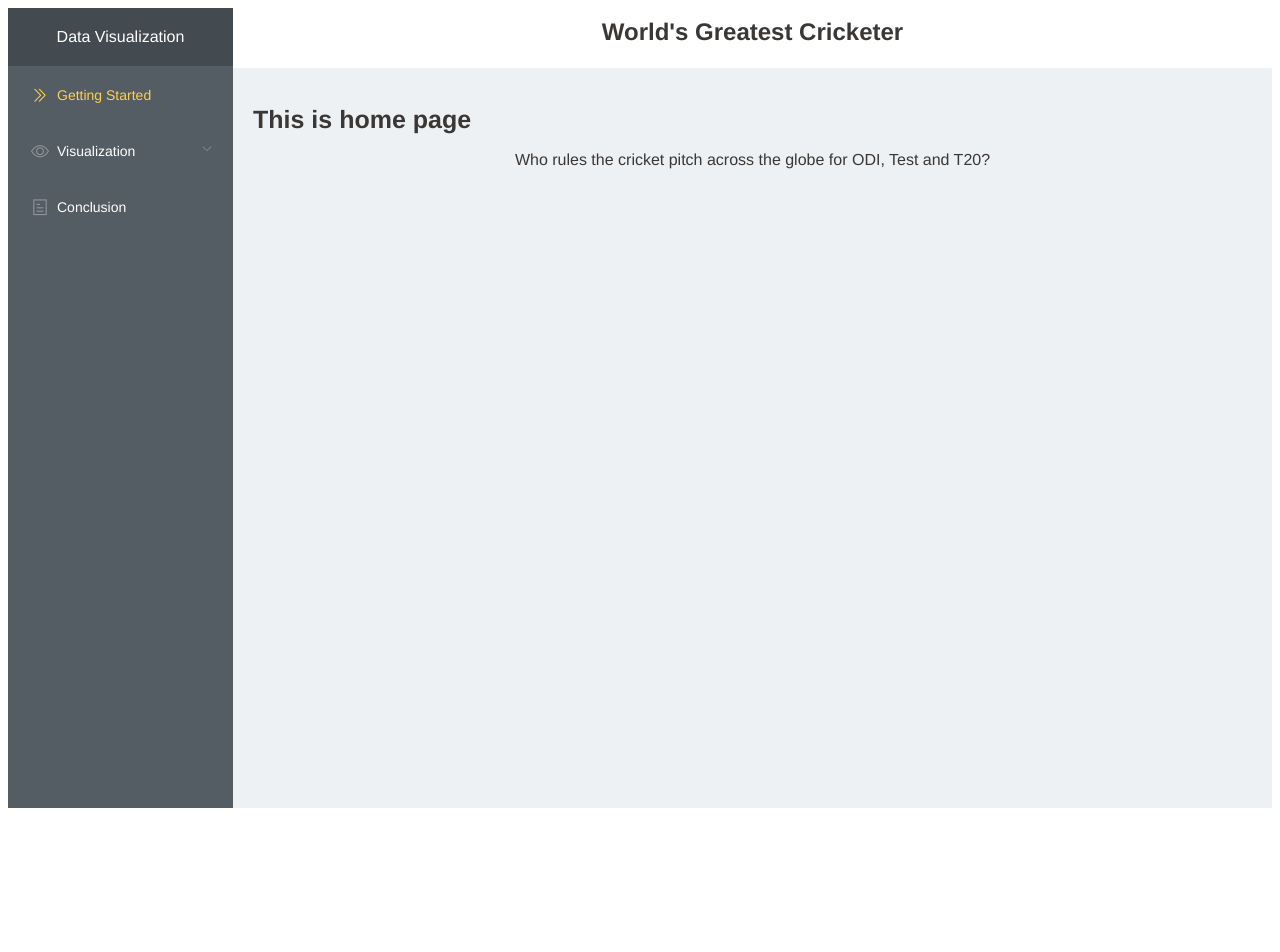
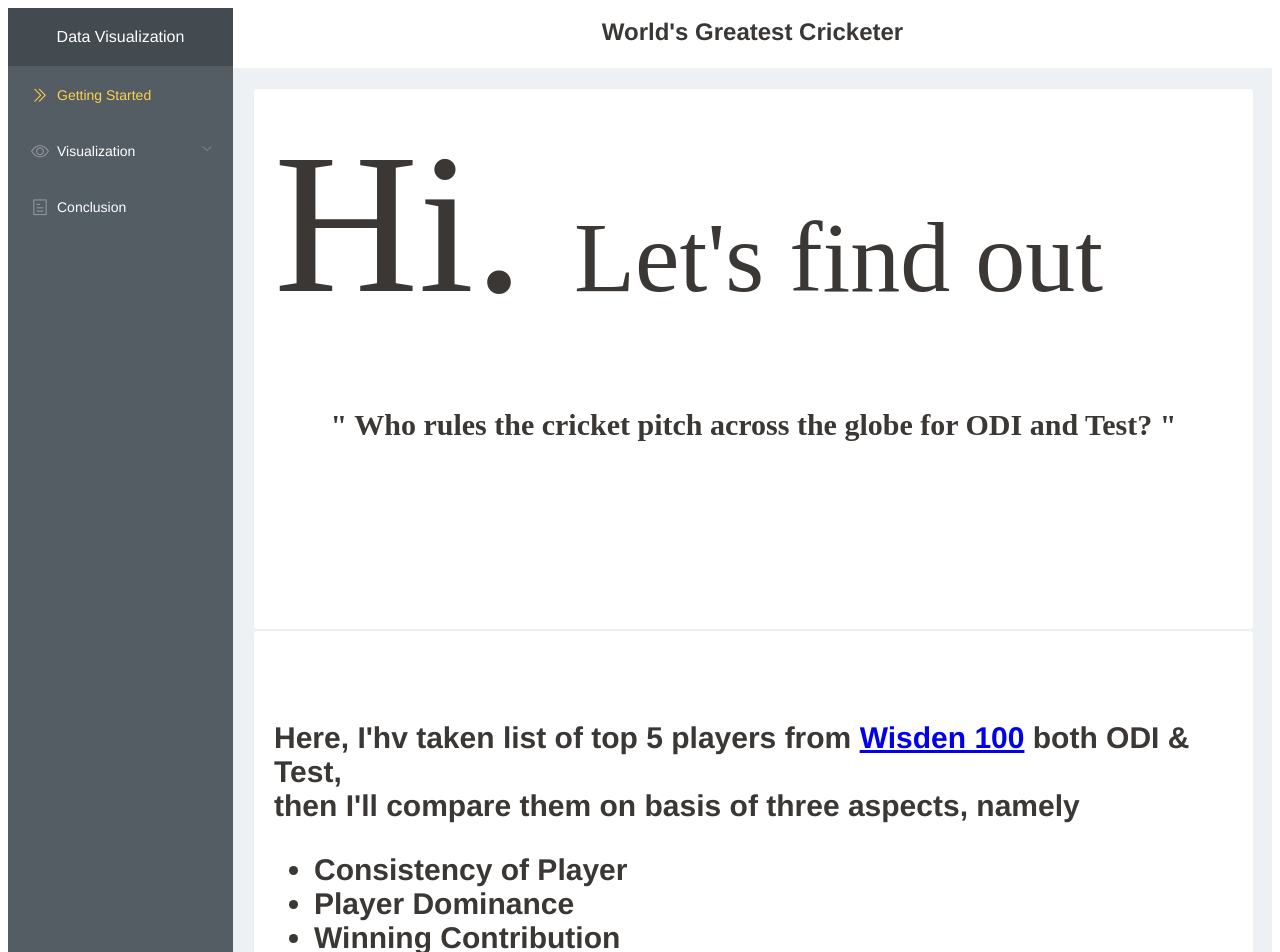
Before and after one commit to tapthoughts/worlds-greatest-cricketer, a Vue app: page / in a window 1280 px wide. Shown: the top 952 px of the page. Before the commit the page ends 816 px from the top, so only its background shows below. Built offline with nearby package versions, Linux system fonts and the light colour scheme.

Commit message:
Home screen updated

```diff
--- a/json/locationbattingODI.json
+++ b/json/locationbattingODI.json
@@ -9,6 +9,12 @@
             "bowling_style" : "Slow left-arm orthodox",
             "test_career_span" : "1994 - 1998",
             "odi_career_span" : "1994 - 2004"
+        },
+        "rank" : {
+            "a": 885,
+            "b": 707,
+            "c": 842,
+            "d": 784
         },
         "details" : {
             "away" : {
@@ -78,6 +84,12 @@
     {
         "player_name" : "Sachin Tendulkar",
         "player_Id": "1",
+        "rank" : {
+            "a": 887,
+            "b": 804,
+            "c": 853,
+            "d": 750
+        },
         "info" : {
             "dob" : "April 24, 1973",
             "nationality" : "India",
@@ -154,6 +166,12 @@
     {
         "player_name" : "Sir Viv Richards",
         "player_Id": "2",
+        "rank" : {
+            "a": 935,
+            "b": 283,
+            "c": 754,
+            "d": 830
+        },
         "info" : {
             "dob" : "March 7, 1952",
             "nationality" : "West Indies",
@@ -230,6 +248,12 @@
     {
         "player_name" : "Ricky Ponting",
         "player_Id": "4",
+        "rank" : {
+            "a": 829,
+            "b": 673,
+            "c": 764,
+            "d": 734
+        },
         "info" : {
             "dob" : "December 19, 1974 ",
             "nationality" : "Australia",
@@ -306,6 +330,12 @@
     {
         "player_name" : "Brian Lara",
         "player_Id": "5",
+        "rank" : {
+            "a": 908,
+            "b": 893,
+            "c": 735,
+            "d": 719
+        },
         "info" : {
             "dob" : "May 2, 1969 ",
             "nationality" : "West Indies",
--- a/src/App.vue
+++ b/src/App.vue
@@ -11,7 +11,7 @@
         </el-header>
         <el-main>
           <transition name="page" mode="out-in">
-            <router-view style="margin-top: 10px"></router-view>
+            <router-view></router-view>
           </transition>
         </el-main>
       </el-container>
@@ -20,8 +20,8 @@
 </template>
 
 <script>
-import Header from '@/components/Header';
-import Sidebar from '@/components/Sidebar';
+import Header from '@/components/Header.vue';
+import Sidebar from '@/components/Sidebar.vue';
 
 export default {
   components: {
--- a/src/components/Sidebar.vue
+++ b/src/components/Sidebar.vue
@@ -37,12 +37,12 @@
 <script>
 export default {
   methods: {
-    handleOpen(key, keyPath) {
-      console.log(key, keyPath);
-    },
-    handleClose(key, keyPath) {
-      console.log(key, keyPath);
-    },
+    // handleOpen(key, keyPath) {
+    //   console.log(key, keyPath);
+    // },
+    // handleClose(key, keyPath) {
+    //   console.log(key, keyPath);
+    // },
     // route methods
     routeHome() {
       this.$router.push({ path: '/' });
--- a/src/views/Conclusion.vue
+++ b/src/views/Conclusion.vue
@@ -53,4 +53,8 @@ export default {
 .medium {
   font-size: 40px;
 }
+
+.center {
+  text-align: center;
+}
 </style>
--- a/src/views/Home.vue
+++ b/src/views/Home.vue
@@ -1,11 +1,32 @@
 <template>
   <div class="home">
-    <h1>This is home page</h1>
-    <blockquote>
-     <p style="text-align: center;">
-       Who rules the cricket pitch across the globe for ODI, Test and T20?
-     </p>
-    </blockquote>
+    <div class="card intro-card">
+      <span class="big">Hi.
+        <span class="medium"> Let's find out </span>
+      </span>
+      <blockquote>
+      <p class="quote">
+        " Who rules the cricket pitch across the globe for ODI and Test? "
+      </p>
+      </blockquote>
+    </div>
+    <div class="card">
+      <p class="instruction">
+        Here, I'hv taken list of top 5 players from
+        <a href="https://en.wikipedia.org/wiki/Wisden_100#Top_5_Test_batsmen">Wisden 100</a>
+        both ODI & Test,
+        <br>
+        then I'll compare them on basis of three aspects, namely
+        <br>
+        <ul>
+          <li>Consistency of Player</li>
+          <li>Player Dominance</li>
+          <li>Winning Contribution</li>
+        </ul>
+        <br>
+        Head over to Visualization :)
+      </p>
+    </div>
   </div>
 </template>
 
@@ -17,3 +38,44 @@ export default {
   },
 };
 </script>
+
+<style scoped>
+.quote {
+  text-align: center;
+  font-weight: bold;
+  font-size: 30px;
+  margin-top: 70px;
+  font-family: 'inconsolata';
+}
+
+.big {
+  font-family: 'inconsolata';
+  font-size: 200px;
+  color: rgb(58,55,52);
+  margin-block-start: 0.83em;
+  margin-block-end: 0.83em;
+  margin-inline-start: 0px;
+  margin-inline-end: 0px;
+}
+
+.medium {
+  font-family: 'inconsolata';
+  font-size: 100px;
+  color: rgb(58,55,52);
+  margin-block-start: 0.83em;
+  margin-block-end: 0.83em;
+  margin-inline-start: 0px;
+  margin-inline-end: 0px;
+}
+
+.intro-card {
+  height: 500px;
+}
+
+.instruction {
+  font-weight: bold;
+  font-size: 30px;
+  margin-top: 70px;
+  /* font-family: 'inconsolata'; */
+}
+</style>
```
